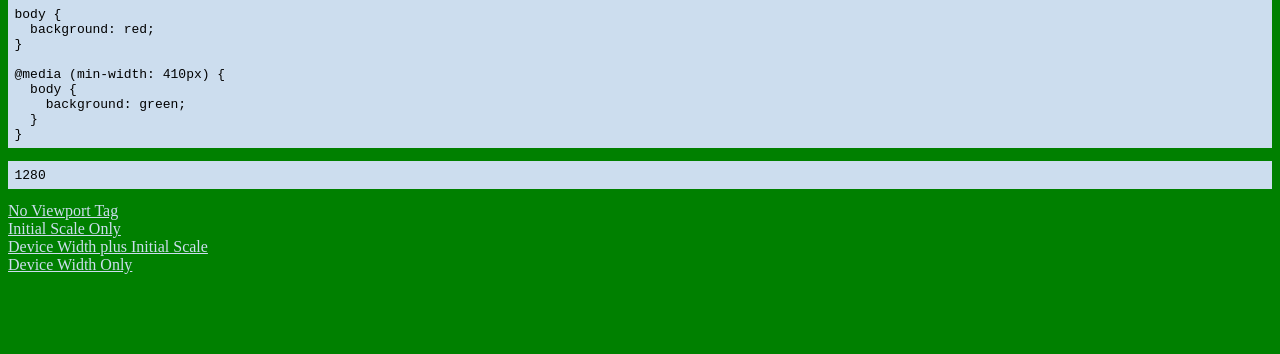
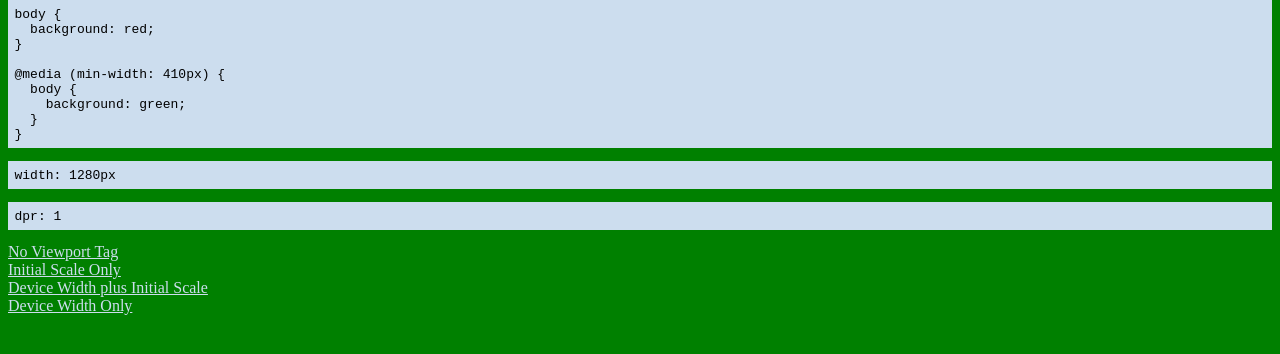
Before and after one commit to Snugug/viewport-test, a plain HTML site: page index.html in a window 1280 px wide. Shown: the part 66-420 px from the top of the page. Drawn offline with Linux system fonts and the light colour scheme.

Commit message:
DPR as well

```diff
--- a/index.html
+++ b/index.html
@@ -11,6 +11,10 @@
         body {
           background: green;
         }
+      }
+
+      .hidden {
+        display: none;
       }
 
       pre {
@@ -44,6 +48,7 @@
   }
 }</code></pre>
   <pre id="width"></pre>
+  <pre id="dpr"></pre>
   <nav>
     <a href="index.html">No Viewport Tag</a>
     <a href="is.html">Initial Scale Only</a>
@@ -51,19 +56,35 @@
     <a href="width.html">Device Width Only</a>
   </nav>
   <script>
+    (function() {
       var width = document.getElementById('width');
+      var dpr = document.getElementById('dpr');
+
+      var hasDPR = false;
+      if (window.devicePixelRatio !== undefined) {
+        hasDPR = true;
+      }
+      else {
+        dpr.className = 'hidden';
+      }
+
       width.textContent = window.innerWidth;
 
       window.onload = function() {
-      writeWidth();
+        writeViewport();
       }
       window.onresize = function() {
-      writeWidth();
+        writeViewport();
       }
 
-    function writeWidth() {
-      width.textContent = window.innerWidth;
+      function writeViewport() {
+        width.textContent = 'width: ' + window.innerWidth + 'px';
+        console.log(hasDPR);
+        if (hasDPR) {
+          dpr.textContent = 'dpr: ' + window.devicePixelRatio;
         }
+      }
+    })();
   </script>
   </body>
 </html>
```
Lines whose indentation alone changed are shown as unchanged.
